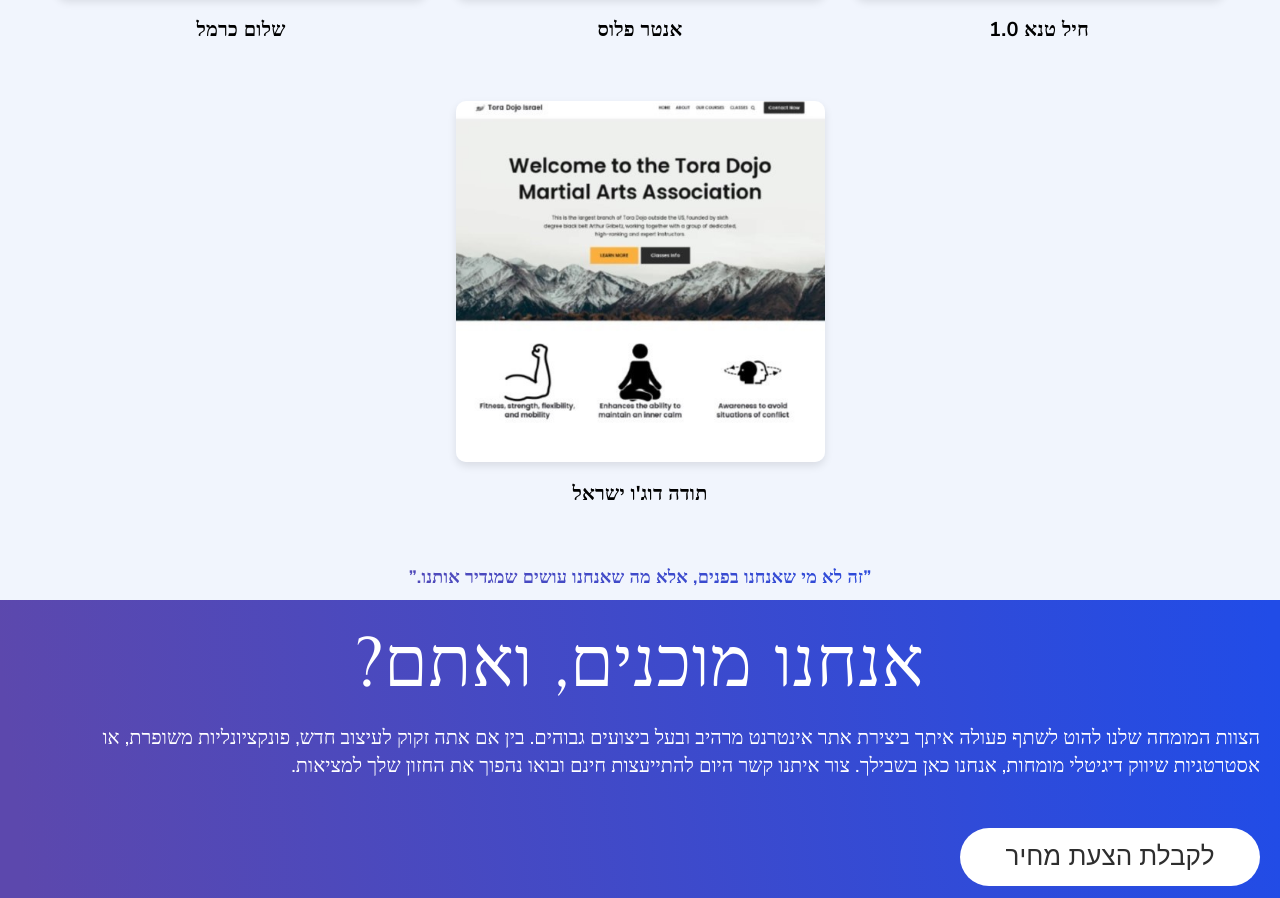
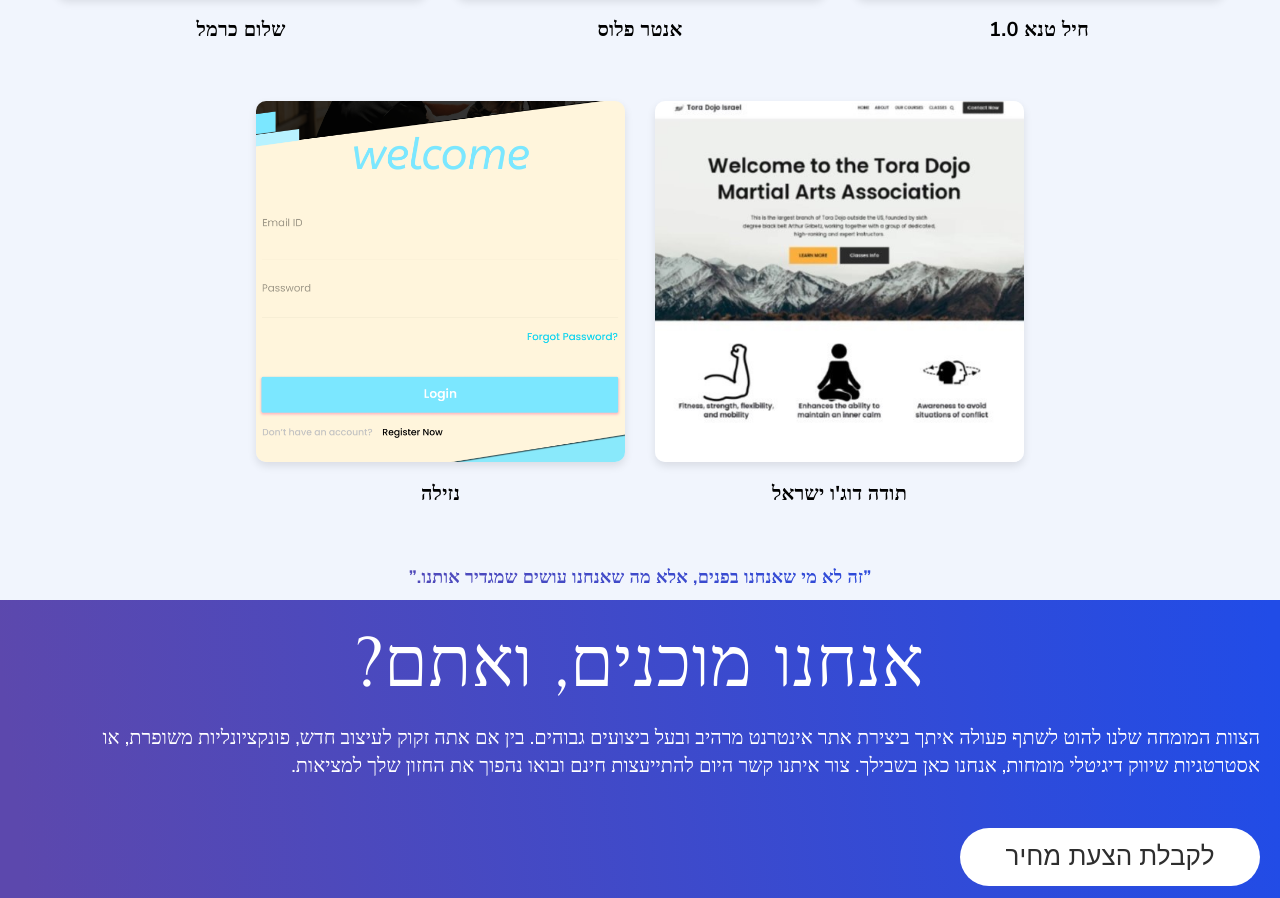
Before and after one commit to lionsgrandson/sites_for_everyone5.0, a React (Create React App) app: page /portfolio in a window 1280 px wide. Shown: the part 2064-2962 px from the top of the page. Built offline with nearby package versions, Linux system fonts and the light colour scheme; a web font is replaced by a local one.

Commit message:
new(nezila): added nezila to protfolio

```diff
--- a/src/pages/portfolio.js
+++ b/src/pages/portfolio.js
@@ -14,6 +14,8 @@ import idfTene1 from "../img/portfolio/idftene.png";
 import idftene2 from "../img/portfolio/idftene2.0.png";
 import Maim from "../img/portfolio/maim-chaim.jpg";
 import ShlomoPAtenet from "../img/patentNY/patentNYpic1.png";
+import Nezila from "../img/nezila/welcome_client_page.png";
+
 import "./portoflio.css";
 import CTA from "../components/cta/cta";
 import { useTranslation } from "react-i18next";
@@ -35,6 +37,7 @@ export default function Portfolio() {
     EP,
     Shalom,
     ToraDojo,
+    Nezila,
   ];
   // TODO show only 4 and add a show more that'll load the rest
   // add Shlomo
@@ -52,6 +55,7 @@ export default function Portfolio() {
     t("Enter Plus"),
     t("Shalom Carmel"),
     t("Tora Dojo Israel"),
+    t("Nezila"),
   ];
   const linkArr = [
     "/omnifood",
@@ -67,6 +71,7 @@ export default function Portfolio() {
     "/ep",
     "/shalom",
     "/toradojo",
+    "/niz",
   ];
   return (
     <div>
--- a/src/pages/projects/nizilaFig.js
+++ b/src/pages/projects/nizilaFig.js
@@ -27,4 +27,3 @@ export default function AiPro() {
     </div>
   );
 }
-//               <FigmaDes linkHref={linkArr[index]} imgTitle={textArr[index]} />
```
